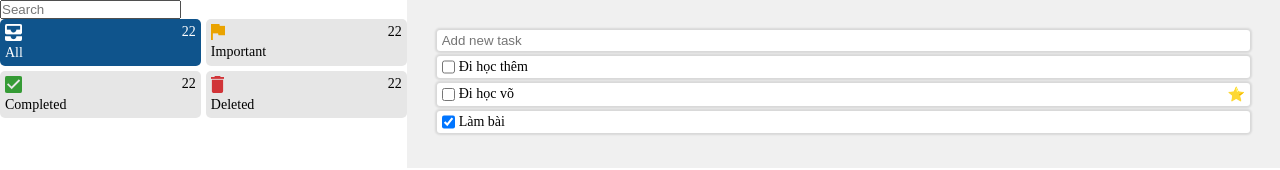
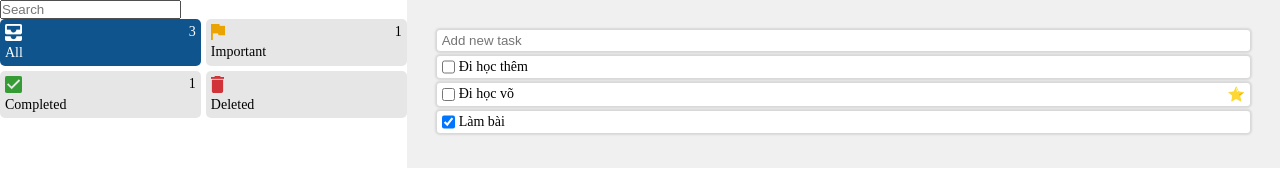
Before and after one commit to vancong171001/ReactJS---HT, a React (Vite) app in the folder Todo App/: page / in a window 1280 px wide. Shown: the top 170 px of the page. Built offline with nearby package versions, Linux system fonts and the light colour scheme.

Commit message:
C5 - V7: Calculate the number of todos for each Filter Type

```diff
--- a/Todo App/eslint.config.js
+++ b/Todo App/eslint.config.js
@@ -22,8 +22,6 @@ export default defineConfig([
         sourceType: 'module',
       },
     },
-    rules: {
-      'no-unused-vars': 'off',
-    },
+    rules: {},
   },
 ]);
--- a/Todo App/package.json
+++ b/Todo App/package.json
@@ -19,6 +19,7 @@
     "@types/react-dom": "^19.1.6",
     "@vitejs/plugin-react": "^4.5.2",
     "eslint": "^9.29.0",
+    "eslint-plugin-react": "^7.37.5",
     "eslint-plugin-react-hooks": "^5.2.0",
     "eslint-plugin-react-refresh": "^0.4.20",
     "globals": "^16.2.0",
--- a/Todo App/src/App.jsx
+++ b/Todo App/src/App.jsx
@@ -29,7 +29,7 @@ function App() {
     },
   ]);
 
-  const [selectedItemId, setSelectedItemId] = useState('all');
+  const [selectedFilterId, setSelectedFilterId] = useState('all');
 
   const [activeTodoItemId, setActiveTodoItemId] = useState();
 
@@ -68,7 +68,7 @@ function App() {
 
   const filterdTodos = todoList
     .filter(todo => {
-      switch (selectedItemId) {
+      switch (selectedFilterId) {
         case 'all':
           return true;
         case 'important':
@@ -98,8 +98,9 @@ function App() {
   return (
     <div className="container">
       <FilterPanel
-        selectedItemId={selectedItemId}
-        setSelectedItemId={setSelectedItemId}
+        selectedFilterId={selectedFilterId}
+        setSelectedFilterId={setSelectedFilterId}
+        todoList={todoList}
       />
       <div className="main-content">
         <input
--- a/Todo App/src/components/FilterPanel.jsx
+++ b/Todo App/src/components/FilterPanel.jsx
@@ -1,4 +1,6 @@
 import './FilterPanel.css';
+
+import PropTypes from 'prop-types';
 
 const FILTER_ITEMS = [
   {
@@ -23,7 +25,27 @@ const FILTER_ITEMS = [
   },
 ];
 
-const FilterPanel = ({ selectedItemId, setSelectedItemId }) => {
+const FilterPanel = ({ selectedFilterId, setSelectedFilterId, todoList }) => {
+  const countByFilterType = todoList.reduce(
+    (acc, cur) => {
+      let newAcc = { ...acc };
+      if (cur.isCompleted) {
+        newAcc = { ...newAcc, completed: newAcc.completed + 1 };
+      }
+      if (cur.isImportant) {
+        newAcc = { ...newAcc, important: newAcc.important + 1 };
+      }
+      if (cur.isDeleted) {
+        newAcc = { ...newAcc, deleted: newAcc.deleted + 1 };
+      }
+
+      return newAcc;
+    },
+    { all: todoList.length, important: 0, completed: 0, deleted: 0 }
+  );
+
+  console.log({ countByFilterType });
+
   return (
     <div className="filter-panel">
       <input name="search-text" placeholder="Search" />
@@ -33,17 +55,17 @@ const FilterPanel = ({ selectedItemId, setSelectedItemId }) => {
             <div
               key={filtertItem.id}
               className={`filter-item ${
-                filtertItem.id === selectedItemId ? 'selected' : ''
+                filtertItem.id === selectedFilterId ? 'selected' : ''
               }`}
               onClick={() => {
-                setSelectedItemId(filtertItem.id);
+                setSelectedFilterId(filtertItem.id);
               }}
             >
               <div className="filter-name">
                 <img src={filtertItem.iconPath} />
                 <p>{filtertItem.label}</p>
               </div>
-              <p>22</p>
+              <p>{countByFilterType[filtertItem.id]}</p>
             </div>
           );
         })}
@@ -52,4 +74,10 @@ const FilterPanel = ({ selectedItemId, setSelectedItemId }) => {
   );
 };
 
+FilterPanel.propTypes = {
+  selectedFilterId: PropTypes.string,
+  setSelectedFilterId: PropTypes.func,
+  todoList: PropTypes.array,
+};
+
 export default FilterPanel;
--- a/Todo App/src/components/Sidebar.jsx
+++ b/Todo App/src/components/Sidebar.jsx
@@ -1,5 +1,6 @@
 import { useState } from 'react';
 import './Sidebar.css';
+import PropTypes from 'prop-types';
 
 const Sidebar = props => {
   const data = props.todoItem;
@@ -68,4 +69,14 @@ const Sidebar = props => {
   );
 };
 
+Sidebar.PropTypes = {
+  setShowSidebar: PropTypes.func,
+  todoItem: {
+    name: PropTypes.string,
+    isImportant: PropTypes.bool,
+    isCompleted: PropTypes.bool,
+  },
+  handleTodoItemChange: PropTypes.func,
+};
+
 export default Sidebar;
--- a/Todo App/src/components/TodoItem.jsx
+++ b/Todo App/src/components/TodoItem.jsx
@@ -1,3 +1,4 @@
+import PropTypes from 'prop-types';
 const TodoItem = props => {
   return (
     <div
@@ -22,4 +23,13 @@ const TodoItem = props => {
   );
 };
 
+TodoItem.PropTypes = {
+  name: PropTypes.string,
+  id: PropTypes.string,
+  handleTodoItemClick: PropTypes.func,
+  handleCompleteCheckboxChange: PropTypes.func,
+  isCompleted: PropTypes.bool,
+  isImportant: PropTypes.bool,
+};
+
 export default TodoItem;
--- /dev/null
+++ b/package.json
@@ -0,0 +1,5 @@
+{
+  "dependencies": {
+    "prop-types": "^15.8.1"
+  }
+}
```
Also changed, not shown: 2 other files (tests, documents, lock files or other folders).
